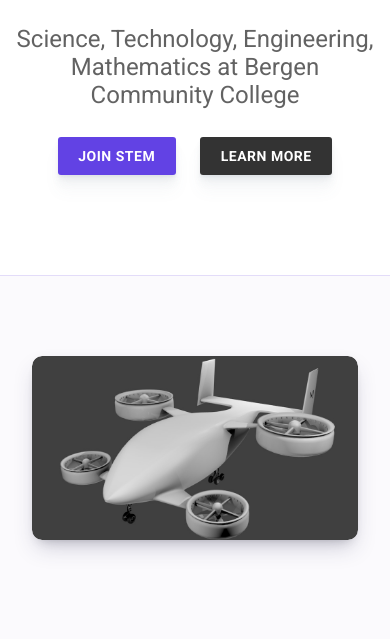
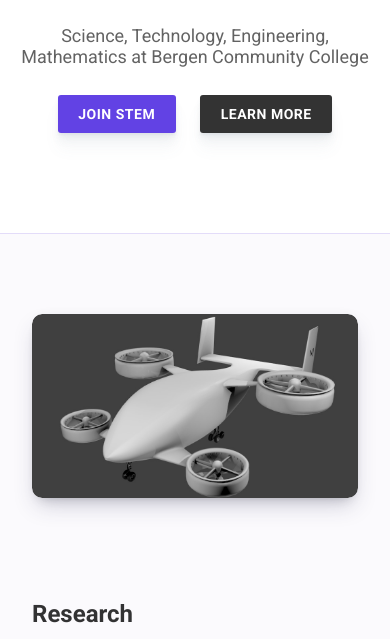
Before and after one commit to dacrands/bergen-gatsby-cms, a Gatsby site: page / in a window 390 px wide. Shown: the part 173-812 px from the top of the page. Built offline with nearby package versions, Linux system fonts and the light colour scheme; Gatsby itself is replaced by a stand-in of ours.

Commit message:
Better mobild typography for .landing__title

```diff
--- a/src/styles/main.scss
+++ b/src/styles/main.scss
@@ -391,3 +391,11 @@
     margin-bottom: 2rem;
   }
 }
+
+@media(max-width: 498px) {
+  .landing__title {
+    p {
+      font-size: 18px;
+    }
+  }
+}
```
